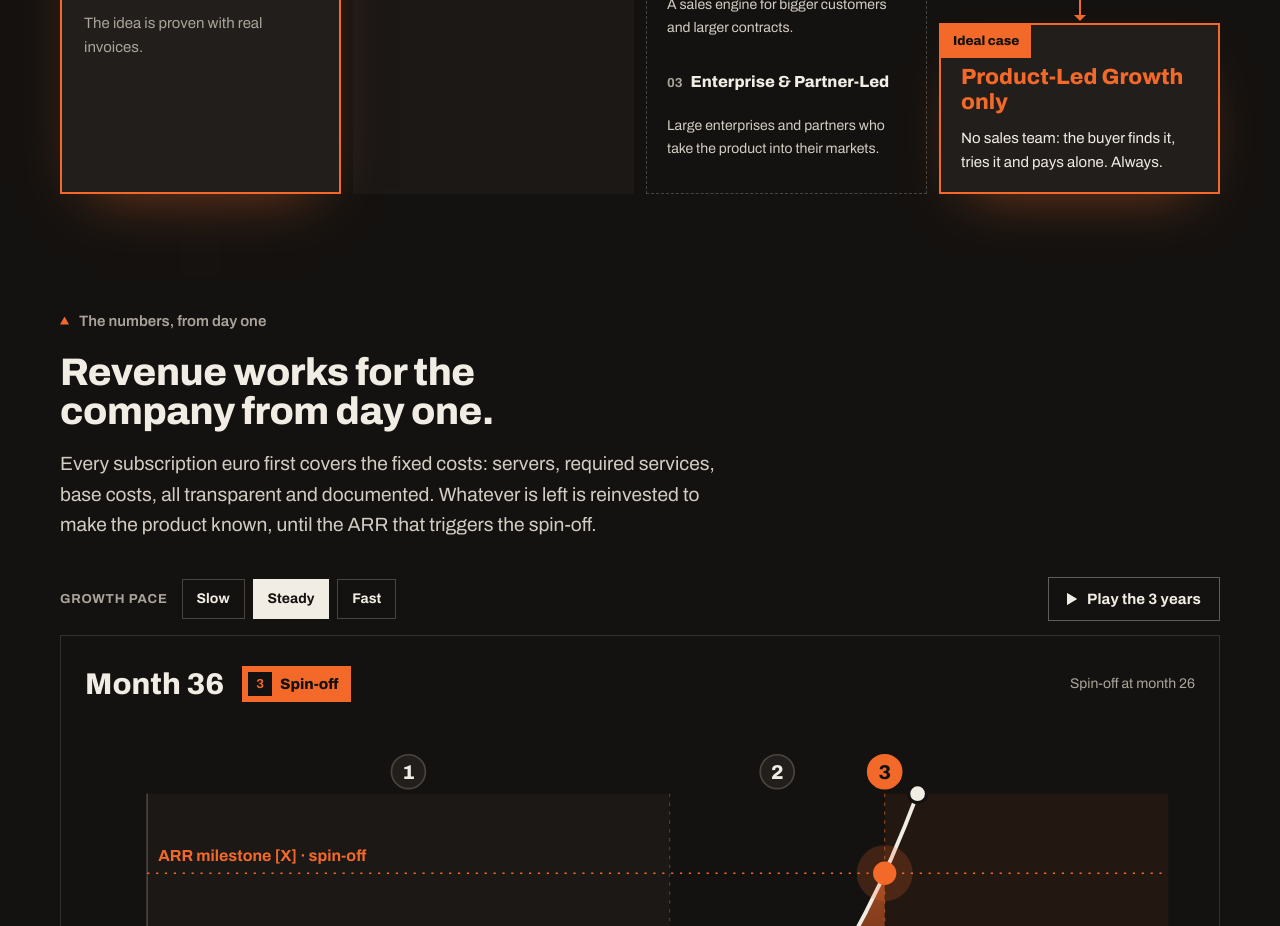
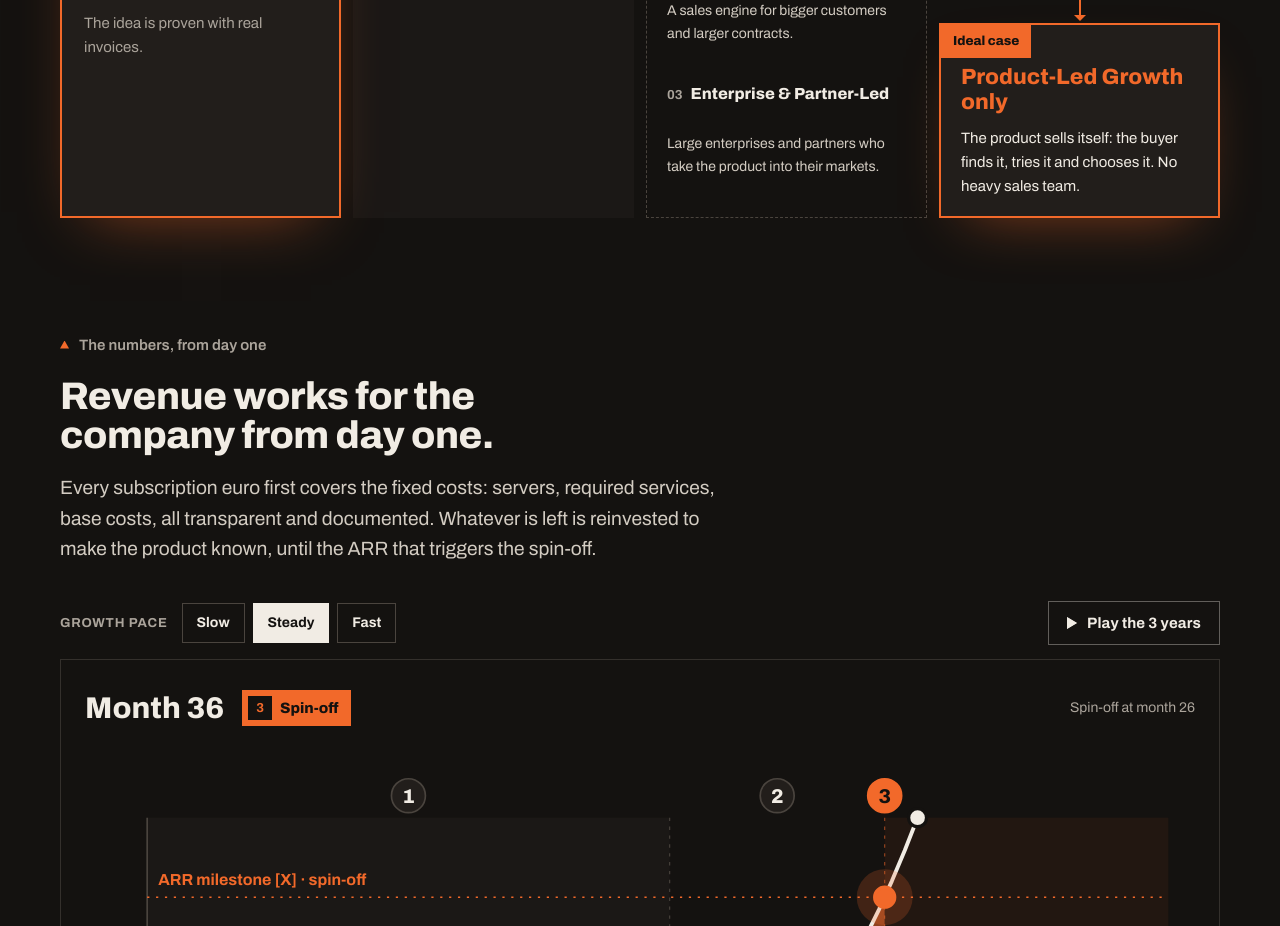
Before and after one commit to giovannipecora/fucina-ventures, a React (Vite) app: page /en in a window 1280 px wide. Shown: the part 5020-5946 px from the top of the page. Built offline with nearby package versions, Linux system fonts and the light colour scheme.

Commit message:
Caso ideale: il prodotto che si vende da solo
Co-Authored-By: Claude Opus 5.5 <noreply@anthropic.com>
Claude-Session: https://claude.ai/code/session_019aWZR2njWsPE9Bv3HZ2G5N

```diff
--- a/src/i18n/en.js
+++ b/src/i18n/en.js
@@ -86,7 +86,7 @@ export default {
           { k: 'A', name: 'Standard company', tag: 'New investors · large rounds', text: 'The company opens its capital to new investors and raises significant funding to accelerate.' },
           { k: 'B', name: 'Pure Product-Led Growth', tag: 'Same Fucina model · grows on its own revenue', text: 'Like A, an independent company. But with no new investors: it stays pure Product-Led Growth, grows on its own revenue and we stay partners.' },
         ],
-        goal: 'Ideal case', only: 'Product-Led Growth only', onlyText: 'No sales team: the buyer finds it, tries it and pays alone. Always.',
+        goal: 'Ideal case', only: 'Product-Led Growth only', onlyText: 'The product sells itself: the buyer finds it, tries it and chooses it. No heavy sales team.',
       },
       stages: [
         { n: '01', name: 'Product-Led Growth', tag: 'Inside Fucina', promise: 'Our promise', text: 'An online platform your buyer:', steps: ['finds when looking for a solution', 'tries for free', 'pays for on their own, by subscription'], after: 'The idea is proven with real invoices.' },
--- a/src/i18n/es.js
+++ b/src/i18n/es.js
@@ -86,7 +86,7 @@ export default {
           { k: 'A', name: 'Empresa estándar', tag: 'Nuevos inversores · rondas grandes', text: 'La empresa abre su capital a nuevos inversores y capta inversiones importantes para acelerar.' },
           { k: 'B', name: 'Pure Product-Led Growth', tag: 'Mismo modelo Fucina · crece con sus propios ingresos', text: 'Como A, una empresa independiente. Pero sin nuevos inversores: sigue siendo Product-Led Growth puro, crece con sus propios ingresos y seguimos siendo socios.' },
         ],
-        goal: 'Caso ideal', only: 'Solo Product-Led Growth', onlyText: 'Sin equipo de ventas: el comprador lo encuentra, lo prueba y paga solo. Siempre.',
+        goal: 'Caso ideal', only: 'Solo Product-Led Growth', onlyText: 'El producto se vende solo: el comprador lo encuentra, lo prueba y lo elige. Sin un pesado equipo de ventas.',
       },
       stages: [
         { n: '01', name: 'Product-Led Growth', tag: 'Dentro de Fucina', promise: 'Nuestra promesa', text: 'Una plataforma online que tu comprador:', steps: ['encuentra cuando busca una solución', 'prueba gratis', 'paga por su cuenta, por suscripción'], after: 'La idea se valida con facturas reales.' },
--- a/src/i18n/it.js
+++ b/src/i18n/it.js
@@ -86,7 +86,7 @@ export default {
           { k: 'A', name: 'Società standard', tag: 'Nuovi investitori · round importanti', text: 'La società apre il capitale a nuovi investitori e raccoglie investimenti alti per accelerare.' },
           { k: 'B', name: 'Pure Product-Led Growth', tag: 'Stesso modello Fucina · cresce con i propri ricavi', text: 'Come A, una società indipendente. Ma senza nuovi investitori: resta Product-Led Growth puro, cresce con i suoi ricavi e noi restiamo soci.' },
         ],
-        goal: 'Caso ideale', only: 'Solo Product-Led Growth', onlyText: 'Senza team di vendita: il buyer trova, prova e paga da solo. Sempre.',
+        goal: 'Caso ideale', only: 'Solo Product-Led Growth', onlyText: 'È il prodotto che si vende da solo: il buyer lo trova, lo prova e lo sceglie. Senza un pesante team di vendita.',
       },
       stages: [
         { n: '01', name: 'Product-Led Growth', tag: 'Dentro Fucina', promise: 'La nostra promessa', text: 'Una piattaforma online che il tuo buyer:', steps: ['trova quando cerca una soluzione', 'prova gratis', 'paga da solo, in abbonamento'], after: 'L\'idea si valida con le fatture vere.' },
```
